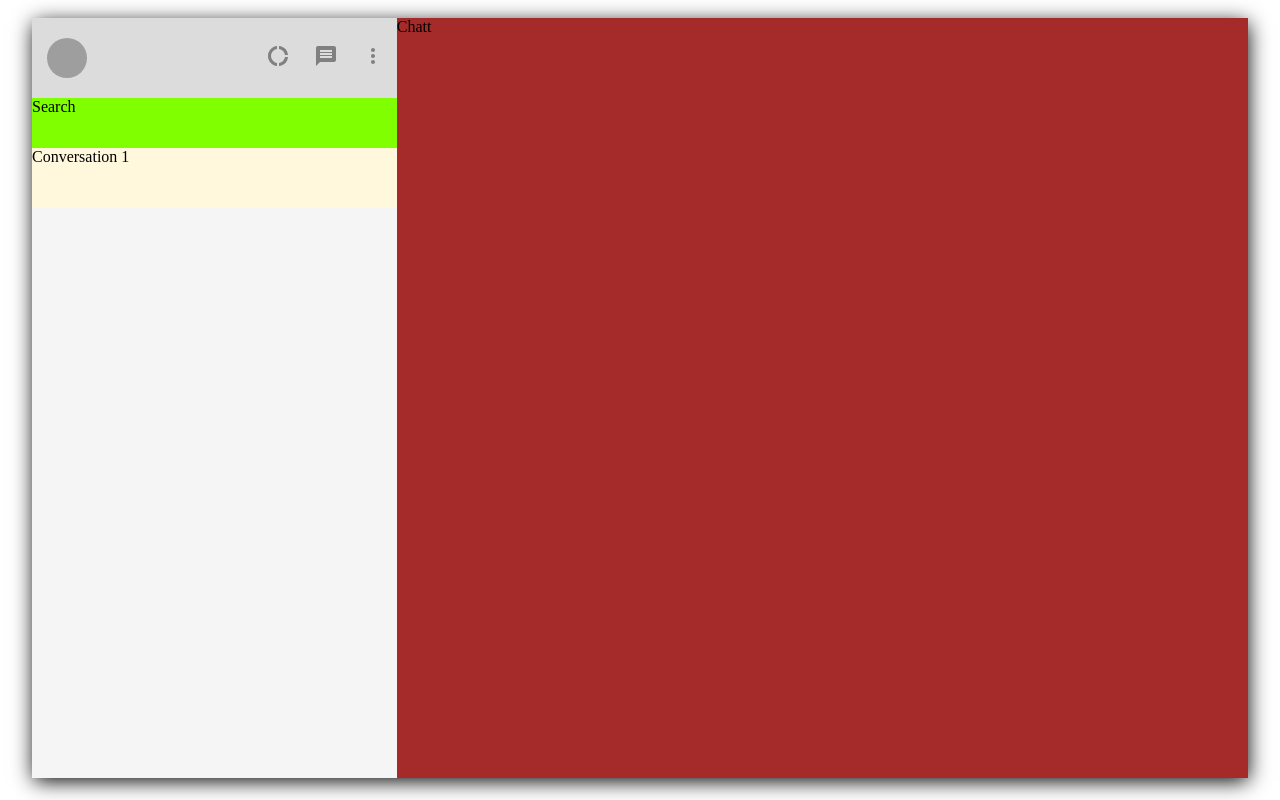
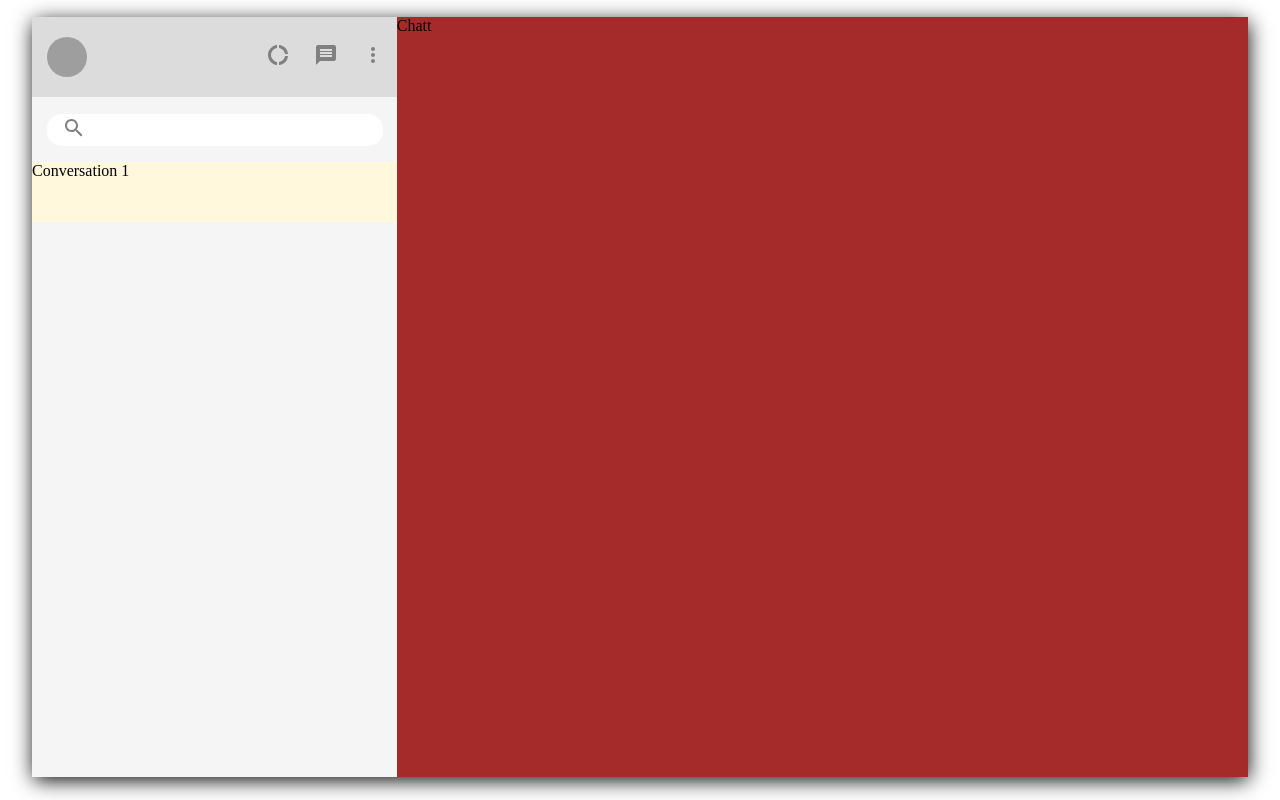
Before and after one commit to marcosilicaro/whatsapp, a React (Create React App) app: page / in a window 1280 px wide. Built offline with nearby package versions, Linux system fonts and the light colour scheme; grey boxes are pictures that could not be loaded.

Commit message:
searchbar styling

```diff
--- a/src/Home.css
+++ b/src/Home.css
@@ -5,6 +5,7 @@
 .home__container2{
     display: grid;
     justify-content: center;
+    margin-top:17px;
 }
 
 .home__container{
@@ -12,7 +13,6 @@
     grid-template-columns: 30% 70%;
     height: 95vh;
     width: 95vw;
-    margin-top:2.2vh;
     box-shadow: 1px 4px 20px -1px rgba(0,0,0,1)
 }
 
--- a/src/Sidebar.css
+++ b/src/Sidebar.css
@@ -1,7 +1,7 @@
 .sidebar__container{
     display: grid;
     grid-template-columns: 100%;
-    grid-template-rows: 80px 50px 60px auto;
+    grid-template-rows: 80px 65px 60px auto;
 }
 
 .sidebar__header{
@@ -25,7 +25,26 @@
 
 
 .sidebar__searchBar{
-    background-color: chartreuse;
+    background-color: whitesmoke;
+    display: grid;
+    grid-template-columns: 15px auto;
+    align-items: center;
+}
+
+.sidebar__searchIcon{
+    position: relative;
+    left: 30px;
+    z-index: 1  ;
+    color: grey;
+}
+
+.sidebar__input > input{
+    width: 95%;
+    height: 30px;
+    border:none;
+    outline-width: 0;
+    border-radius: 15px;
+    text-indent: 45px;
 }
 
 .sidebar__conversation{
--- a/src/Sidebar.js
+++ b/src/Sidebar.js
@@ -4,6 +4,7 @@ import Avatar from '@material-ui/core/Avatar';
 import DonutLargeIcon from '@material-ui/icons/DonutLarge';
 import MessageIcon from '@material-ui/icons/Message';
 import MoreVertIcon from '@material-ui/icons/MoreVert';
+import SearchIcon from '@material-ui/icons/Search';
 
 const Sidebar = () => {
     return (
@@ -19,7 +20,12 @@ const Sidebar = () => {
                 </div>
             </div>
             <div className='sidebar__searchBar'>
-                Search
+                <div className='sidebar__searchIcon'>
+                    <SearchIcon />
+                </div>
+                <div className='sidebar__input'>
+                    <input />
+                </div>
             </div>
             <div className='sidebar__conversation'>
                 Conversation 1
```
